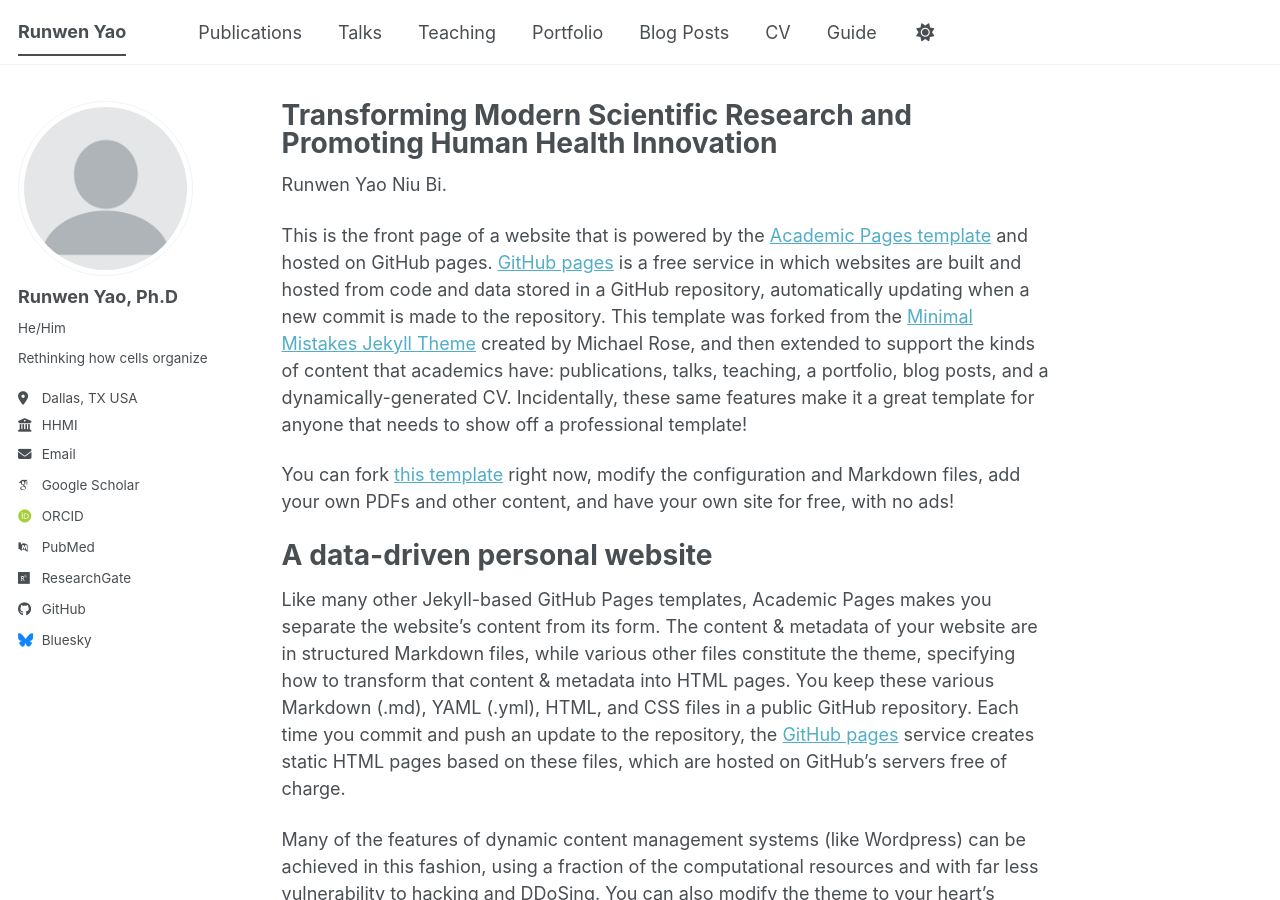
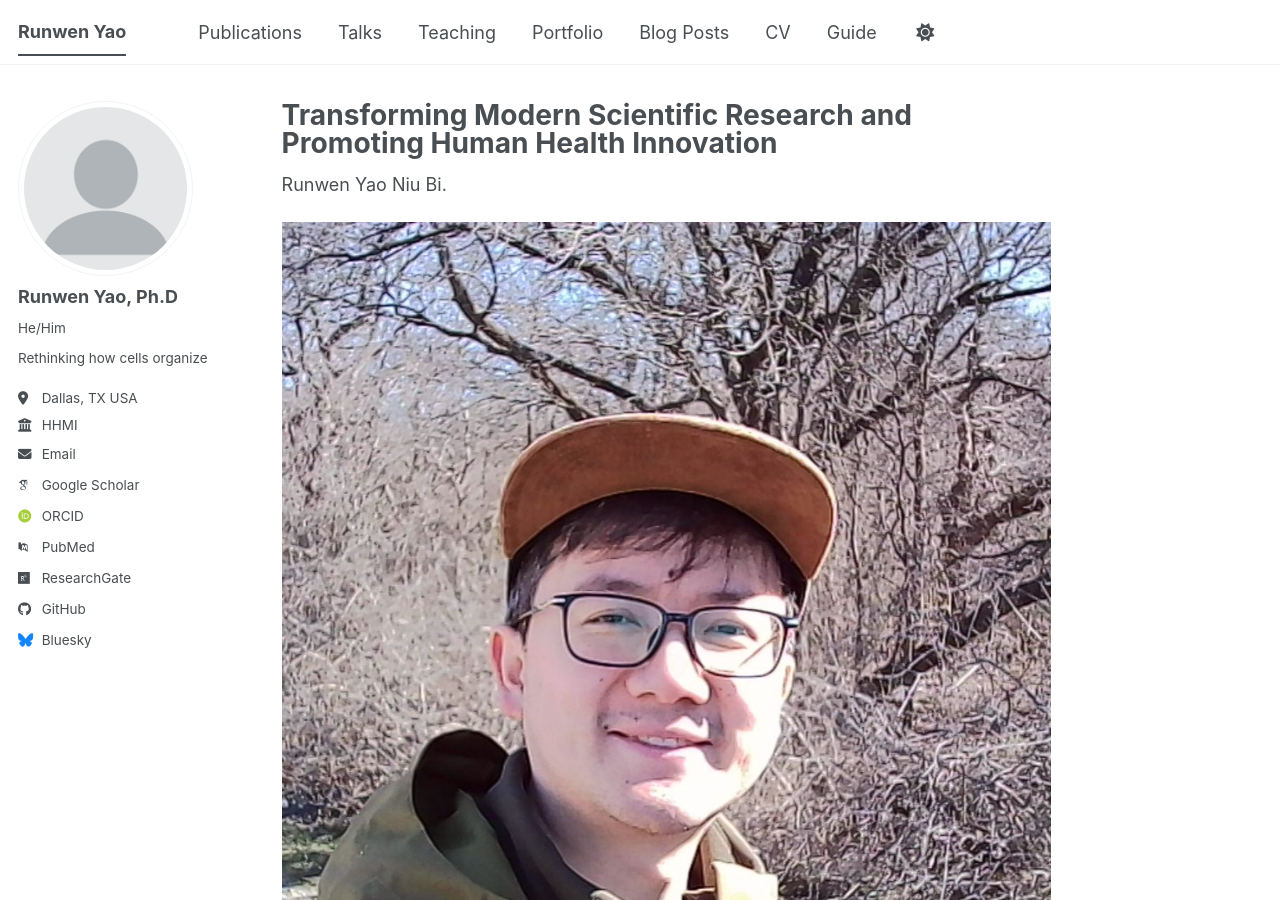
Before and after one commit to TK-Guan/TK-Guan.github.io, a Jekyll site: the page built from _pages/about.md, in a window 1280 px wide and 900 px high. Built offline with Jekyll 4.4.1, drawn with Linux system fonts in a browser that asks for light colours; some web fonts are replaced; a script bundle is joined from its source files by our own code; library files that are not in the unit come from our copies.

Commit message:
Add picture of Runwen Yao to about page
Added a picture of Runwen Yao to the about page.

```diff
--- a/_pages/about.md
+++ b/_pages/about.md
@@ -8,6 +8,8 @@ redirect_from:
 ---
 
 Runwen Yao Niu Bi.
+
+![RUNWEN YAO's Picture](/images/TestHeadshot.jpeg)
 
 This is the front page of a website that is powered by the [Academic Pages template](https://github.com/academicpages/academicpages.github.io) and hosted on GitHub pages. [GitHub pages](https://pages.github.com) is a free service in which websites are built and hosted from code and data stored in a GitHub repository, automatically updating when a new commit is made to the repository. This template was forked from the [Minimal Mistakes Jekyll Theme](https://mmistakes.github.io/minimal-mistakes/) created by Michael Rose, and then extended to support the kinds of content that academics have: publications, talks, teaching, a portfolio, blog posts, and a dynamically-generated CV. Incidentally, these same features make it a great template for anyone that needs to show off a professional template!
 
```
